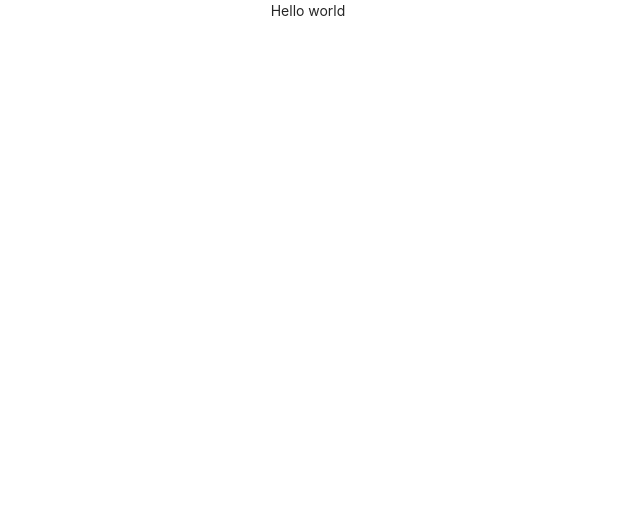
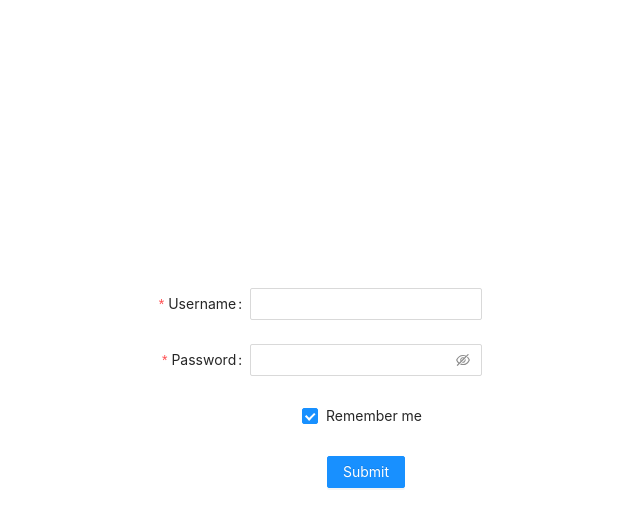
Before and after one commit to AndyLab9596/demo-training-app-2, a React (Create React App) app: page / in a window 1280 px wide. Shown: the top 526 px of the page, without its empty margins (332-972 px from the left). Built offline with nearby package versions, Linux system fonts and the light colour scheme.

Commit message:
building basis login page ui

```diff
--- a/src/App.tsx
+++ b/src/App.tsx
@@ -1,8 +1,13 @@
 import React from "react";
 import "./App.scss";
+import LoginPage from "./features/auth/pages/LoginPage";
 
 function App() {
-  return <div className="App">Hello world</div>;
+  return (
+    <div className="App">
+      <LoginPage />
+    </div>
+  );
 }
 
 export default App;
--- /dev/null
+++ b/src/features/auth/pages/LoginPage.scss
@@ -0,0 +1,7 @@
+.wrapper {
+    display: flex;
+    justify-content: center;
+    align-items: center;
+    width: 100%;
+    min-height: 100vh;
+}
--- /dev/null
+++ b/src/features/auth/pages/LoginPage.tsx
@@ -0,0 +1,58 @@
+import { Form, Input, Button, Checkbox } from "antd";
+import "./LoginPage.scss";
+
+const LoginPage = () => {
+  const onFinish = (values: any) => {
+    console.log("Success:", values);
+  };
+
+  const onFinishFailed = (errorInfo: any) => {
+    console.log("Failed:", errorInfo);
+  };
+
+  return (
+    <div className="wrapper">
+      <Form
+        name="basic"
+        labelCol={{ span: 8 }}
+        wrapperCol={{ span: 16 }}
+        initialValues={{ remember: true }}
+        onFinish={onFinish}
+        onFinishFailed={onFinishFailed}
+        autoComplete="off"
+      >
+        <Form.Item
+          label="Username"
+          name="username"
+          rules={[{ required: true, message: "Please input your username!" }]}
+        >
+          <Input />
+        </Form.Item>
+
+        <Form.Item
+          label="Password"
+          name="password"
+          rules={[{ required: true, message: "Please input your password!" }]}
+        >
+          <Input.Password />
+        </Form.Item>
+
+        <Form.Item
+          name="remember"
+          valuePropName="checked"
+          wrapperCol={{ offset: 8, span: 16 }}
+        >
+          <Checkbox>Remember me</Checkbox>
+        </Form.Item>
+
+        <Form.Item wrapperCol={{ offset: 8, span: 16 }}>
+          <Button type="primary" htmlType="submit">
+            Submit
+          </Button>
+        </Form.Item>
+      </Form>
+    </div>
+  );
+};
+
+export default LoginPage;
```
